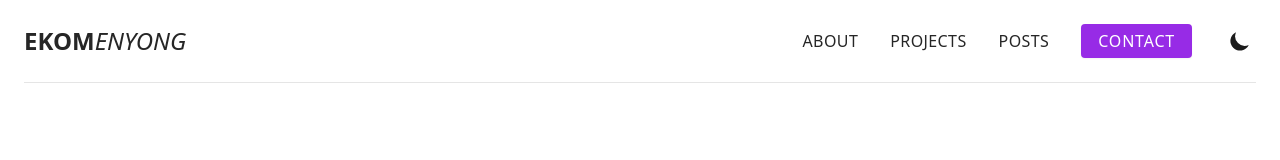
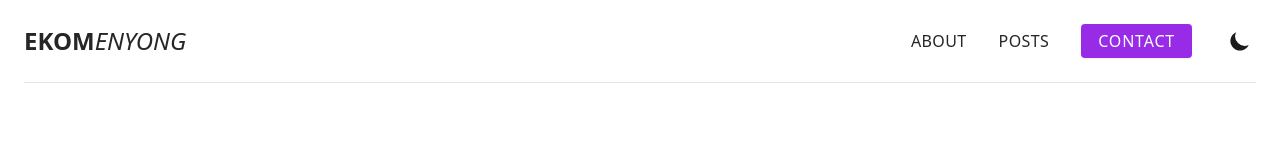
Before and after one commit to ekomenyong/kommy-mdx, a Next.js app: page /about in a window 1280 px wide. Shown: the top 160 px of the page. Built offline with nearby package versions, Linux system fonts and the light colour scheme.

Commit message:
remove project drafts

```diff
--- a/src/components/Header.tsx
+++ b/src/components/Header.tsx
@@ -34,12 +34,12 @@ export default function Header() {
             >
               About
             </KommyLink>
-            <KommyLink
+            {/* <KommyLink
               href="/projects"
               className="tracking-wide uppercase hover:underline"
             >
               Projects
-            </KommyLink>
+            </KommyLink> */}
             <KommyLink
               href="/posts"
               className="tracking-wide uppercase hover:underline"
@@ -95,12 +95,12 @@ export default function Header() {
                   >
                     About
                   </KommyLink>
-                  <KommyLink
+                  {/* <KommyLink
                     href="/projects"
                     className="tracking-wide uppercase hover:underline"
                   >
                     Projects
-                  </KommyLink>
+                  </KommyLink> */}
                   <KommyLink
                     href="/posts"
                     className="tracking-wide uppercase hover:underline"
--- a/src/pages/index.tsx
+++ b/src/pages/index.tsx
@@ -53,7 +53,7 @@ const Home = ({ posts }: InferGetStaticPropsType<typeof getStaticProps>) => {
       {/* Hero */}
       <Hero />
       {/* Projects */}
-      <SectionContainer>
+      {/* <SectionContainer>
         <div className="py-20">
           <SectionHeader
             section="projects"
@@ -78,7 +78,7 @@ const Home = ({ posts }: InferGetStaticPropsType<typeof getStaticProps>) => {
           </KommyLink>
         </div>
         <hr />
-      </SectionContainer>
+      </SectionContainer> */}
       {/* Blog */}
       <SectionContainer>
         <div className="py-20">
```
